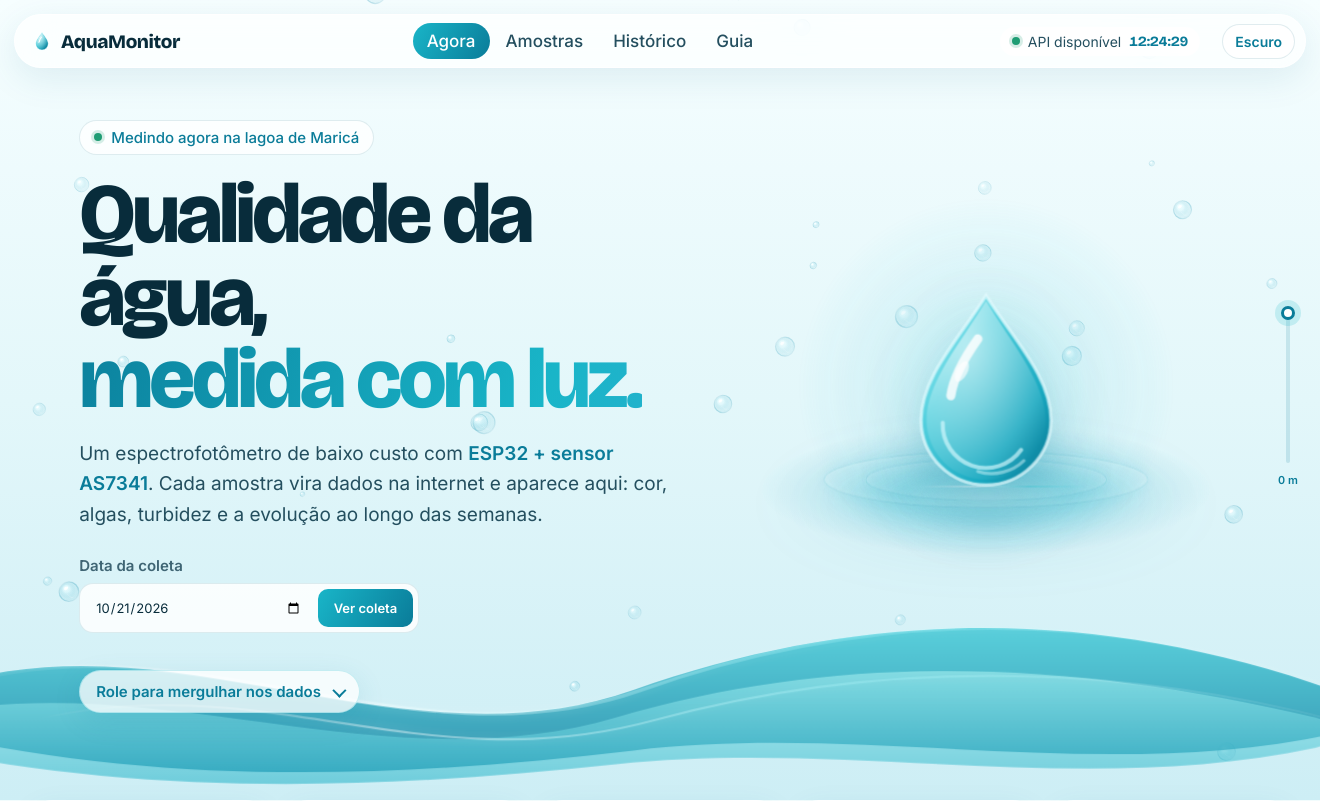
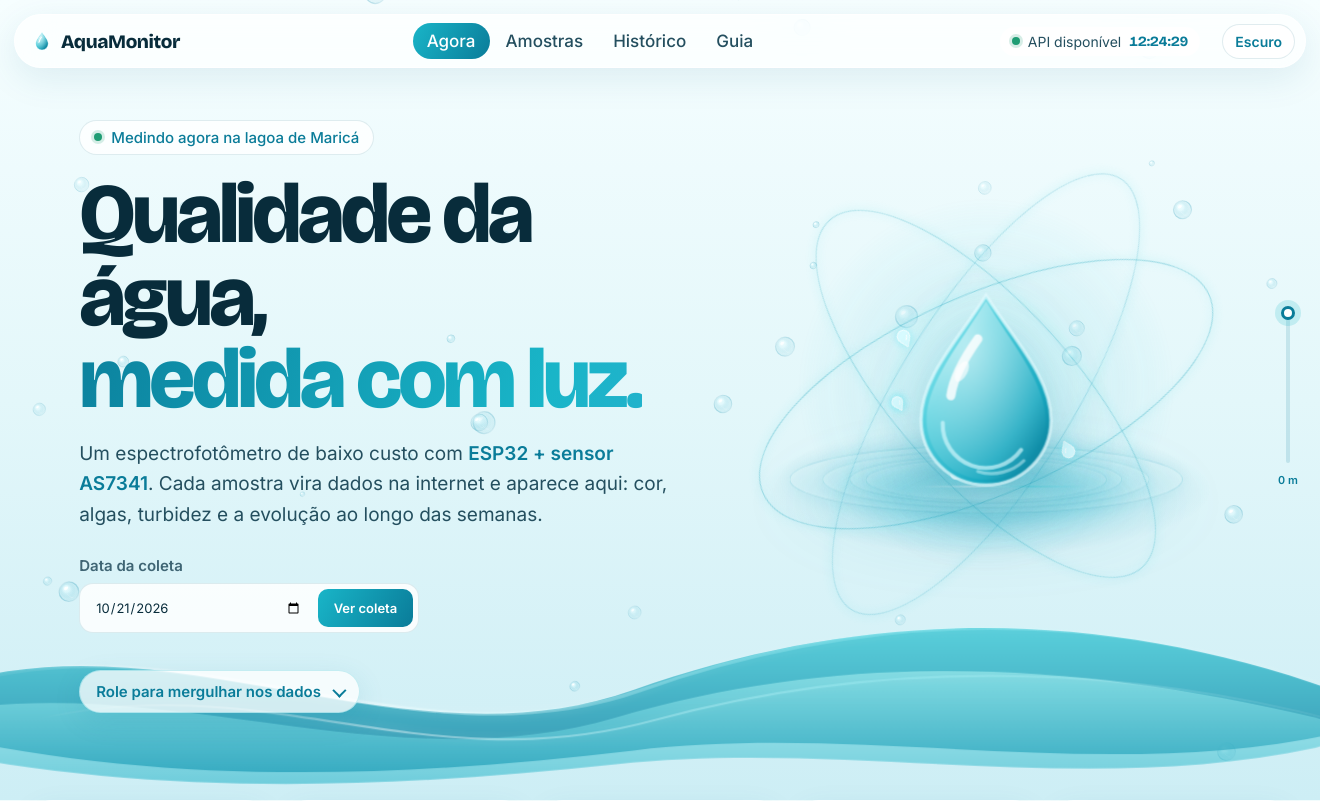
Before and after one commit to sgpcodes/projeto-monitoramento-de-agua--software, a Django app: page / in a window 1320 px wide; the page is wider, and only the part inside the window is pictured. Shown: the top 801 px of that part. Run offline with Django 5.2, Linux system fonts and the light colour scheme; data that the repository does not hold is empty.

Commit message:
Correção de Erros

```diff
--- a/aquamonitor/static/aquamonitor/css/dashboard.css
+++ b/aquamonitor/static/aquamonitor/css/dashboard.css
@@ -94,17 +94,33 @@ button,input,select{font:inherit;color:inherit}
 .water-stage::before{content:"";position:absolute;inset:21% 9%;border-radius:50%;background:radial-gradient(ellipse,rgba(236,255,255,.72),rgba(54,192,211,.3) 38%,transparent 72%);filter:blur(7px);animation:surface-glow 7s ease-in-out infinite alternate}
 .water-stage::after{content:"";position:absolute;left:24%;right:24%;top:47%;height:2px;border-radius:50%;background:linear-gradient(90deg,transparent,rgba(255,255,255,.96),rgba(75,207,219,.9),transparent);filter:blur(.3px);animation:caustic-shift 8s ease-in-out infinite alternate}
 .water-ripple{position:absolute;left:50%;top:42%;width:74%;height:37%;border:1.5px solid rgba(42,165,188,.48);border-bottom-color:rgba(37,143,169,.38);border-radius:50%;transform:translate(-50%,-50%) scaleX(.75);box-shadow:0 0 16px rgba(38,167,191,.2),inset 0 0 12px rgba(255,255,255,.24);animation:water-ripple 7s ease-in-out infinite}
-.water-ripple-b{width:96%;height:49%;opacity:.52;animation-delay:-3.5s;animation-duration:9s}
+.water-ripple-b{width:84%;height:42%;opacity:.6;animation-delay:-1.8s;animation-duration:8s}
+.water-ripple-c{width:96%;height:49%;opacity:.48;animation-delay:-3.6s;animation-duration:9s}
+.water-ripple-d{width:108%;height:56%;opacity:.34;animation-delay:-5.4s;animation-duration:10s}
 .water-caustic{position:absolute;left:39%;top:23%;width:22%;height:7%;border-radius:50%;background:rgba(232,255,255,.8);filter:blur(5px);animation:caustic-shift 6s ease-in-out infinite alternate-reverse}
 [data-theme="dark"] .water-stage{background:radial-gradient(ellipse,rgba(46,194,211,.22),rgba(57,184,209,.1) 38%,transparent 72%);filter:drop-shadow(0 12px 22px rgba(10,124,153,.12))}
 [data-theme="dark"] .water-stage::before{background:radial-gradient(ellipse,rgba(215,253,255,.5),rgba(79,209,222,.16) 38%,transparent 72%)}
 [data-theme="dark"] .water-stage::after{height:1px;background:linear-gradient(90deg,transparent,rgba(255,255,255,.75),rgba(157,245,248,.8),transparent)}
 [data-theme="dark"] .water-ripple{border-color:rgba(195,249,251,.58);border-bottom-color:rgba(37,173,197,.3);box-shadow:0 0 12px rgba(123,235,239,.12),inset 0 0 10px rgba(255,255,255,.12)}
 .hero-visual:hover .water-stage{filter:drop-shadow(0 14px 28px rgba(10,124,153,.2))}
-.drop{position:absolute;z-index:1;top:45%;left:50%;width:34%;transform:translate(-50%,-50%);filter:drop-shadow(0 24px 30px rgba(10,124,153,.3));animation:float 6s ease-in-out infinite;transition:filter .35s var(--ease)}
+.drop-orbit{position:absolute;z-index:2;top:45%;left:50%;width:72%;height:76%;border:1px solid rgba(39,168,193,.38);border-radius:50%;transform:translate(-50%,-50%) rotate(var(--orbit-angle));box-shadow:0 0 12px rgba(57,210,226,.12),inset 0 0 12px rgba(57,210,226,.08);pointer-events:none}
+.orbit-one{--orbit-angle:-24deg;--orbit-duration:16s;width:96%;height:48%}
+.orbit-two{--orbit-angle:48deg;--orbit-duration:21s;width:92%;height:43%;border-color:rgba(39,168,193,.3)}
+.orbit-three{--orbit-angle:-58deg;--orbit-duration:26s;width:100%;height:42%;border-color:rgba(39,168,193,.26)}
+.orbit-motion{position:absolute;inset:0;animation:orbit-spin var(--orbit-duration) linear infinite}
+.orbit-motion-secondary{animation-delay:-8s}
+.orbit-drop{position:absolute;top:0;left:50%;width:17px;height:21px;overflow:visible;transform:translate(-50%,-50%);filter:drop-shadow(0 0 5px rgba(107,231,242,.72));animation:orbit-counter var(--orbit-duration) linear infinite}
+.orbit-two .orbit-drop{width:14px;height:18px}
+.orbit-three .orbit-drop{width:12px;height:16px}
+.orbit-two .orbit-motion{animation-delay:-6s}
+.orbit-three .orbit-motion{animation-delay:-12s}
+[data-theme="dark"] .drop-orbit{border-color:rgba(105,225,238,.48);box-shadow:0 0 18px rgba(57,210,226,.2),inset 0 0 14px rgba(57,210,226,.12)}
+.drop{position:absolute;z-index:3;top:45%;left:50%;width:34%;transform:translate(-50%,-50%);filter:drop-shadow(0 24px 30px rgba(10,124,153,.3));animation:float 6s ease-in-out infinite;transition:filter .35s var(--ease)}
 .drop:hover{filter:drop-shadow(0 28px 36px rgba(10,124,153,.44))}
 .drop-body{transform-box:fill-box;transform-origin:center;transform:perspective(180px) rotateX(var(--tilt-x,0deg)) rotateY(var(--tilt-y,0deg));transition:transform .22s var(--ease)}
 @keyframes float{50%{transform:translate(-50%,-56%)}}
+@keyframes orbit-spin{to{transform:rotate(360deg)}}
+@keyframes orbit-counter{to{transform:translate(-50%,-50%) rotate(-360deg)}}
 @keyframes halo-breathe{50%{opacity:.62;transform:translate(-50%,-50%) scale(1.08)}}
 @keyframes surface-glow{to{transform:scaleX(.88) translateY(5px);opacity:.64}}
 @keyframes water-ripple{0%,100%{opacity:.38;transform:translate(-50%,-50%) scaleX(.72) scaleY(.88)}50%{opacity:.78;transform:translate(-50%,-50%) scaleX(1) scaleY(1.08)}}
--- a/aquamonitor/templates/aquamonitor/dashboard.html
+++ b/aquamonitor/templates/aquamonitor/dashboard.html
@@ -21,7 +21,20 @@
         <div class="water-stage">
           <span class="water-ripple water-ripple-a"></span>
           <span class="water-ripple water-ripple-b"></span>
+          <span class="water-ripple water-ripple-c"></span>
+          <span class="water-ripple water-ripple-d"></span>
           <span class="water-caustic"></span>
+        </div>
+        <div class="drop-orbit orbit-one">
+          <span class="orbit-motion"><svg class="orbit-drop" viewBox="0 0 16 20"><path d="M8 1C5.6 5.2 2 8.5 2 12a6 6 0 0 0 12 0c0-3.5-3.6-6.8-6-11Z" fill="#d8fbff" stroke="#fff" stroke-width=".8"/><path d="M5 12c.2-1.5 1-2.8 2-4" fill="none" stroke="#fff" stroke-width="1" stroke-linecap="round" opacity=".9"/></svg></span>
+          <span class="orbit-motion orbit-motion-secondary"><svg class="orbit-drop" viewBox="0 0 16 20"><path d="M8 1C5.6 5.2 2 8.5 2 12a6 6 0 0 0 12 0c0-3.5-3.6-6.8-6-11Z" fill="#d8fbff" stroke="#fff" stroke-width=".8"/><path d="M5 12c.2-1.5 1-2.8 2-4" fill="none" stroke="#fff" stroke-width="1" stroke-linecap="round" opacity=".9"/></svg></span>
+        </div>
+        <div class="drop-orbit orbit-two">
+          <span class="orbit-motion"><svg class="orbit-drop" viewBox="0 0 16 20"><path d="M8 1C5.6 5.2 2 8.5 2 12a6 6 0 0 0 12 0c0-3.5-3.6-6.8-6-11Z" fill="#d8fbff" stroke="#fff" stroke-width=".8"/><path d="M5 12c.2-1.5 1-2.8 2-4" fill="none" stroke="#fff" stroke-width="1" stroke-linecap="round" opacity=".9"/></svg></span>
+          <span class="orbit-motion orbit-motion-secondary"><svg class="orbit-drop" viewBox="0 0 16 20"><path d="M8 1C5.6 5.2 2 8.5 2 12a6 6 0 0 0 12 0c0-3.5-3.6-6.8-6-11Z" fill="#d8fbff" stroke="#fff" stroke-width=".8"/><path d="M5 12c.2-1.5 1-2.8 2-4" fill="none" stroke="#fff" stroke-width="1" stroke-linecap="round" opacity=".9"/></svg></span>
+        </div>
+        <div class="drop-orbit orbit-three">
+          <span class="orbit-motion"><svg class="orbit-drop" viewBox="0 0 16 20"><path d="M8 1C5.6 5.2 2 8.5 2 12a6 6 0 0 0 12 0c0-3.5-3.6-6.8-6-11Z" fill="#d8fbff" stroke="#fff" stroke-width=".8"/><path d="M5 12c.2-1.5 1-2.8 2-4" fill="none" stroke="#fff" stroke-width="1" stroke-linecap="round" opacity=".9"/></svg></span>
         </div>
         <svg class="drop" viewBox="0 0 64 80">
           <defs>
```
